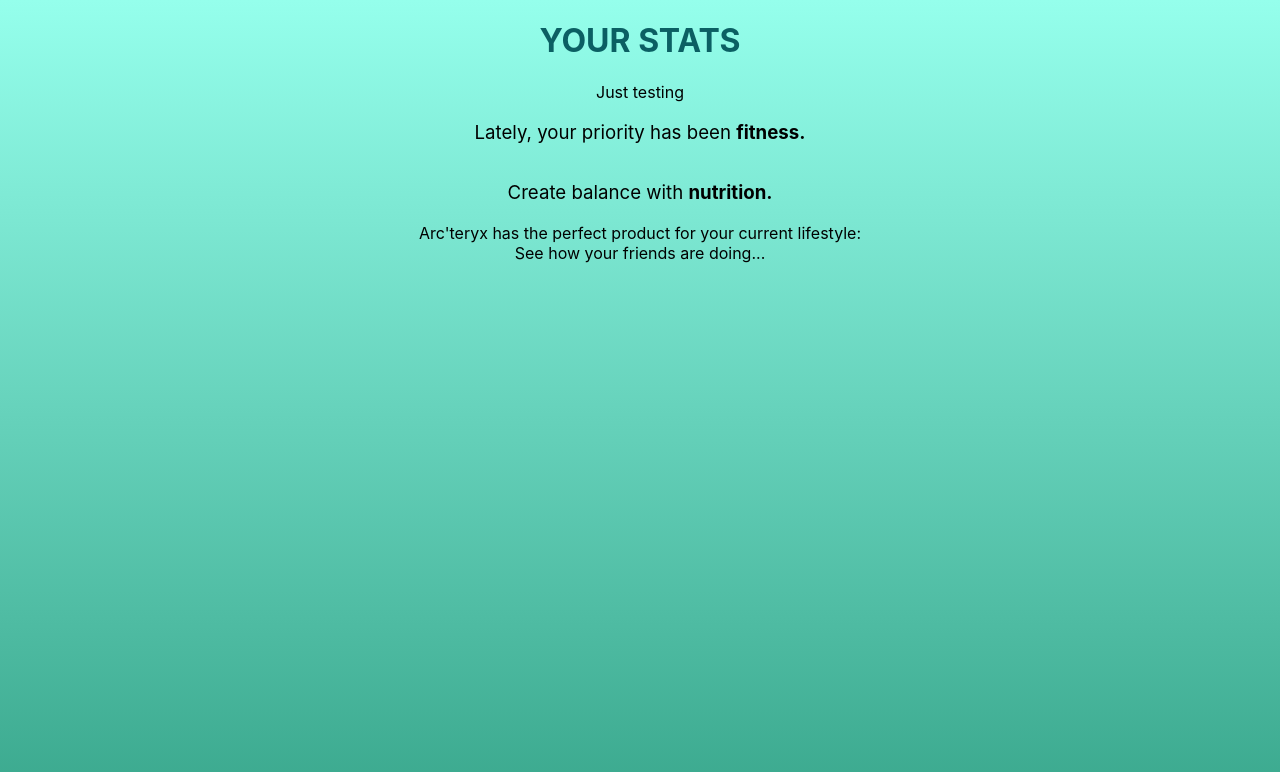
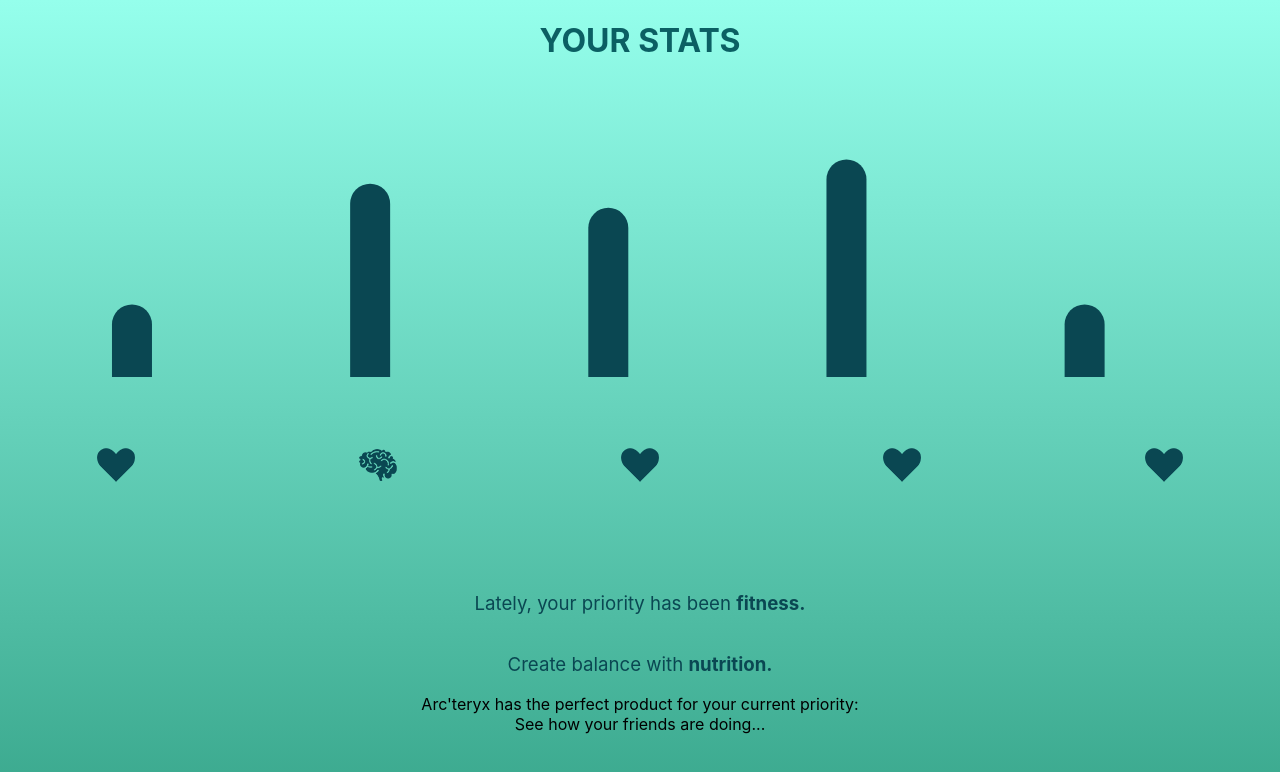
Before and after one commit to zayan-sheikh/equihealth, a React (Create React App) app in the folder frontend_real/: page /stats in a window 1280 px wide. Shown: the top 772 px of the page. Built offline with nearby package versions, Linux system fonts and the light colour scheme.

Commit message:
graph complete at 2am BRUH

```diff
--- a/frontend_real/src/pages/Stats.css
+++ b/frontend_real/src/pages/Stats.css
@@ -12,17 +12,19 @@ body {
 }
 
 .Graph {
-    box-sizing: border-box;
+    justify-content: center;
 
 }
 
 p {
     font-size: 14pt;
+    color: #0a4752
 }
 
 .prText {
     font-weight: bold;
     font-size: 14pt;
+    color:#0a4752
 }
 
 .prContain {
@@ -31,3 +33,11 @@ p {
     text-align: center;
     justify-content: center;
 }
+
+.icon-container {
+    display: flex;
+    flex-direction: row;
+    justify-content: space-between;
+    margin: 7%;
+    margin-top: 5%;
+}
--- a/frontend_real/src/pages/Stats.js
+++ b/frontend_real/src/pages/Stats.js
@@ -1,6 +1,16 @@
 import React from 'react';
 import "./Stats.css";
 import {Link} from 'react-router-dom';
+import { BarChart, Bar, XAxis, YAxis, Tooltip, Legend, ResponsiveContainer} from 'recharts';
+
+const dummybars = [
+                {name: 'Page A', Score: 3, pv: 2400, amt: 2400},
+                {name: 'Page A', Score: 8, pv: 2400, amt: 2400},
+                {name: 'Page A', Score: 7, pv: 2400, amt: 2400},
+                {name: 'Page A', Score: 9, pv: 2400, amt: 2400},
+                {name: 'Page A', Score: 3, pv: 2400, amt: 2400}
+            ];
+
 
 function Stats() {
     return (
@@ -17,8 +27,31 @@ function Stats() {
         </div>
 
         <div class="Graph">
-            Just testing
+            <ResponsiveContainer width="95%" height={300}>
+            <BarChart width={400} height={300} data={dummybars}>
+
+           {/* <Legend align='center'></Legend> */}
+           <Tooltip/>
+            <Bar
+                dataKey="Score" barSize={40} fill="#0a4752"
+                label={""} radius={[100,100,0,0]}/>
+
+
+
+            </BarChart>
+
+            </ResponsiveContainer>
+
+            <div className="icon-container">
+                <img src={require("./heart.png")} alt="heart"/>
+                <img src={require("./brain.png")} alt="heart"/>
+                <img src={require("./heart.png")} alt="heart"/>
+                <img src={require("./heart.png")} alt="heart"/>
+                <img src={require("./heart.png")} alt="heart"/>
+            </div>
+
         </div>
+
 
         <div class="Priority">
             <div class="prContain">
@@ -37,12 +70,13 @@ function Stats() {
         </div>
 
         <div class="Plug">
-            Arc'teryx has the perfect product for your current lifestyle:
+            Arc'teryx has the perfect product for your current priority:
         </div>
 
         <div class="Leaderboard"></div>
             See how your friends are doing...
         </div>
+
     )
 };
 
```
Also changed, not shown: frontend_real/src/pages/brain.png (added), frontend_real/src/pages/heart.png (added).
